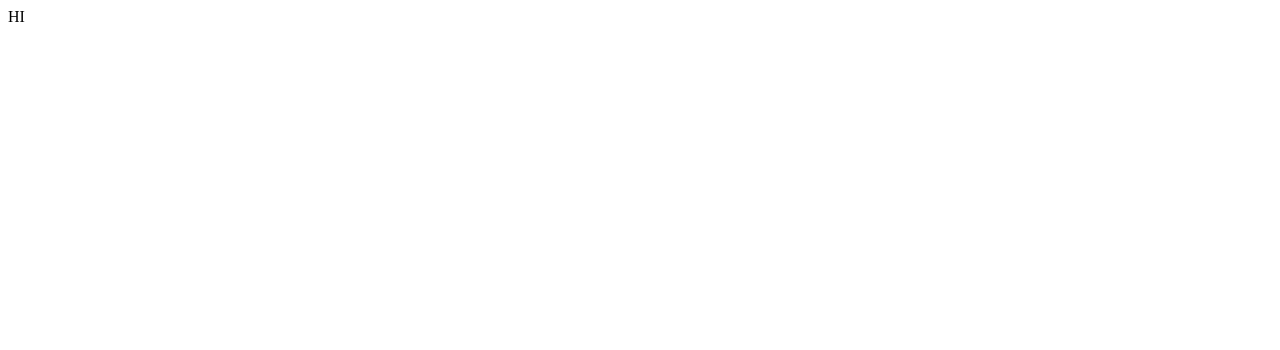
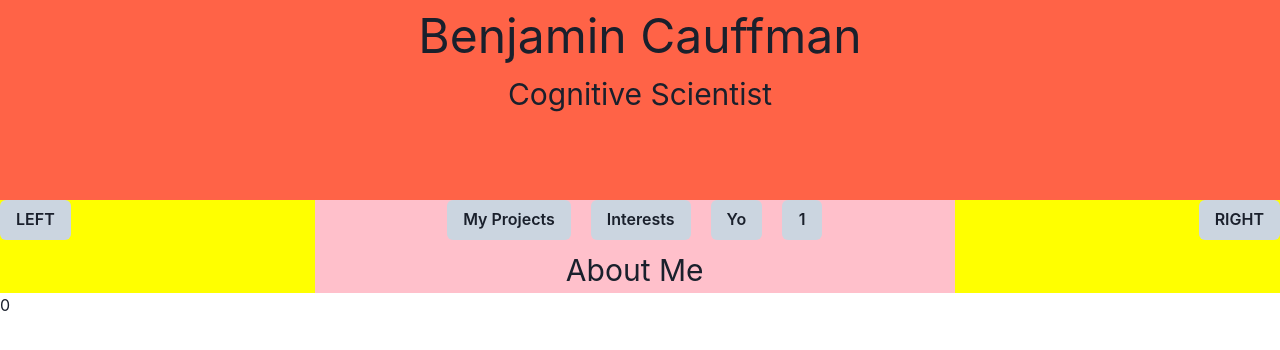
Before and after one commit to BenCauffman/personalsite, a React (Vite) app: page / in a window 1280 px wide. Shown: the top 350 px of the page. Built offline with nearby package versions, Linux system fonts and the light colour scheme.

Commit message:
adding context

```diff
--- a/package.json
+++ b/package.json
@@ -24,6 +24,10 @@
     "vite": "^4.0.4"
   },
   "dependencies": {
+    "@chakra-ui/react": "^2.4.8",
+    "@emotion/react": "^11.10.5",
+    "@emotion/styled": "^11.10.5",
+    "framer-motion": "^8.4.2",
     "react": "^18.2.0",
     "react-dom": "^18.2.0"
   }
--- /dev/null
+++ b/src/App.tsx
@@ -0,0 +1,18 @@
+import { ChakraProvider } from "@chakra-ui/react";
+import { useState } from "react";
+import Profile from "./ProfileLayout";
+import SectionContext from "./SectionContext";
+
+const App = () => {
+  const section = useState(0)
+
+  return (
+    <SectionContext.Provider value={section}>
+      <ChakraProvider>
+        <Profile />
+      </ChakraProvider>
+    </SectionContext.Provider>
+  );
+};
+
+export default App;
--- /dev/null
+++ b/src/Carousel.tsx
@@ -0,0 +1,33 @@
+import { Box, Button, NumberInputStepper, Stack, Text } from "@chakra-ui/react";
+import { useEffect, useState } from "react";
+import { clickHandle } from "./types";
+
+interface IProps {
+  active: number;
+  details: string[];
+  click: clickHandle;
+}
+
+const Carousel: React.FC<IProps> = ({ active, details, click }) => {
+
+  return (
+    <Stack minWidth='50%' bg="pink" display="flex" alignItems="center">
+      <Box display='flex' gap='20px'>
+        {details.map((detail, index) => {
+          if (index !== active) {
+            return (
+              <Button onClick={(e) => click(e)} data-active={detail} key={`${index}-${detail}`}>
+                {detail}
+              </Button>
+            );
+          }
+        })}
+      </Box>
+      <Box>
+        <Text fontSize="3xl">{details[active]}</Text>
+      </Box>
+    </Stack>
+  );
+};
+
+export default Carousel;
--- /dev/null
+++ b/src/DetailParent.tsx
@@ -0,0 +1,61 @@
+import { Box, Button } from "@chakra-ui/react";
+import React, { useContext, useReducer, useState } from "react";
+import Carousel from "./Carousel";
+import SectionContext from "./SectionContext";
+import { clickHandle } from "./types";
+
+interface IProps {
+  details: string[];
+}
+
+const DetailParent: React.FC<IProps> = ({details}) => {
+  const [active, setActive] = useContext(SectionContext);
+
+  const clickHandle: clickHandle = (e) => {
+    if (!(e.target instanceof HTMLButtonElement)) return;
+    switch (e.target.dataset.active) {
+      case "left": {
+        setActive(active - 1 === -1 ? details.length - 1 : active - 1);
+        break;
+      }
+      case "right": {
+        setActive(active + 1 === details.length ? 0 : active + 1);
+        break;
+      }
+      case "About Me": {
+        setActive(details.indexOf("About Me"))
+        break;
+      }
+      case "Interests": {
+        setActive(details.indexOf("Interests"))
+        break;
+      }
+      case "My Projects": {
+        console.log('hi')
+        setActive(details.indexOf("My Projects"))
+        break;
+      }
+      default:
+        break;
+    }
+  };
+
+  return (
+    <Box display="flex" justifyContent="space-between">
+      <Box>
+        <Button data-active="left" onClick={(e) => clickHandle(e)}>
+          {" "}
+          LEFT
+        </Button>
+      </Box>
+      <Carousel click={clickHandle} details={details} active={active} />
+      <Box>
+        <Button data-active="right" onClick={(e) => clickHandle(e)}>
+          RIGHT
+        </Button>
+      </Box>
+    </Box>
+  );
+};
+
+export default DetailParent;
--- /dev/null
+++ b/src/MainBody.tsx
@@ -0,0 +1,10 @@
+import { Box } from "@chakra-ui/react"
+import { useContext } from "react"
+import SectionContext from "./SectionContext"
+
+const MainBody: React.FC = () => {
+  const [active, setActive] = useContext(SectionContext)
+  return <Box>{active}</Box>
+}
+
+export default MainBody
--- /dev/null
+++ b/src/ProfileLayout.tsx
@@ -0,0 +1,48 @@
+import { Box, Text } from "@chakra-ui/react";
+import { useEffect, useState } from "react";
+import DetailParent from "./DetailParent";
+import MainBody from "./MainBody";
+
+const TITLES = [
+  "Full Stack Engineer",
+  "Cognitive Scientist",
+  "League of Legends Enjoyer",
+];
+
+const DETAILS = ["About Me", "My Projects", "Interests", "Yo", "1"];
+
+const ProfileLayout: React.FC = () => {
+  const [index, setIndex] = useState(0);
+
+  useEffect(() => {
+    const interval = setInterval(() => {
+      setIndex((prevIndex) =>
+        prevIndex === TITLES.length - 1 ? 0 : prevIndex + 1
+      );
+    }, 5000);
+    return () => clearInterval(interval);
+  });
+  return (
+    <>
+      <Box
+        textAlign="center"
+        bg="tomato"
+        position="fixed"
+        top="0"
+        h="200px"
+        w="100vw"
+      >
+        <Text fontSize="5xl">Benjamin Cauffman</Text>
+        <Text fontSize="3xl">{TITLES[index]}</Text>
+      </Box>
+      <Box position="relative" marginTop="200px" bg="yellow">
+        <DetailParent details={DETAILS} />
+      </Box>
+      <Box>
+        <MainBody />
+      </Box>
+    </>
+  );
+};
+
+export default ProfileLayout;
--- /dev/null
+++ b/src/SectionContext.tsx
@@ -0,0 +1,8 @@
+import { createContext } from "react";
+
+const SectionContext =
+  createContext<[number, (section: number) => void]>([
+    0, () => {}
+  ]);
+
+export default SectionContext;
--- a/src/index.tsx
+++ b/src/index.tsx
@@ -1,8 +1,5 @@
 import { createRoot } from "react-dom/client";
-
-const App = () => {
-  return <div>HI</div>;
-};
+import App from './App'
 
 const root = createRoot(document.getElementById("root")!);
 
--- /dev/null
+++ b/src/types.ts
@@ -0,0 +1 @@
+export type clickHandle = (e: React.MouseEvent) => void;
```
Also changed, not shown: 1 other file (tests, documents, lock files or other folders).
